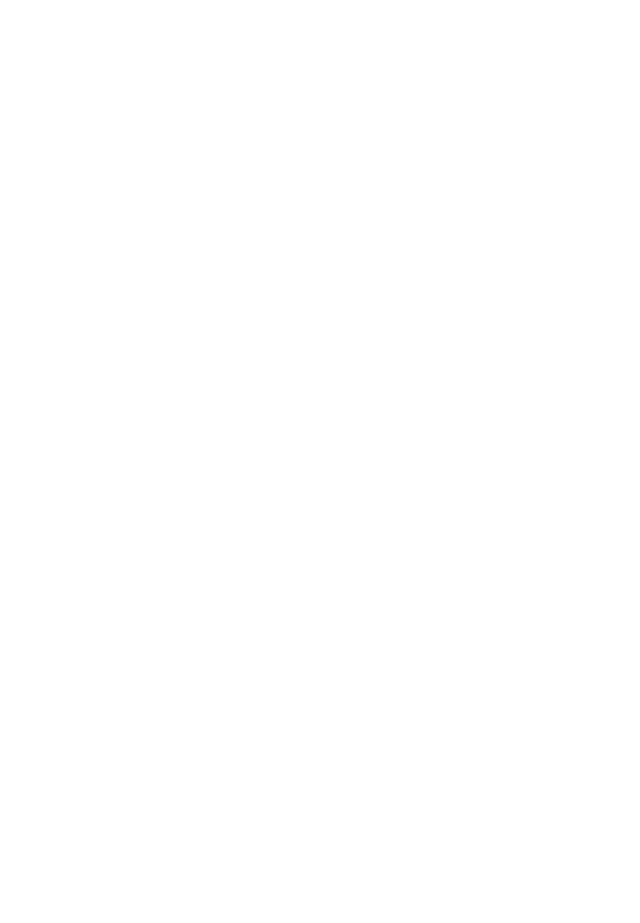
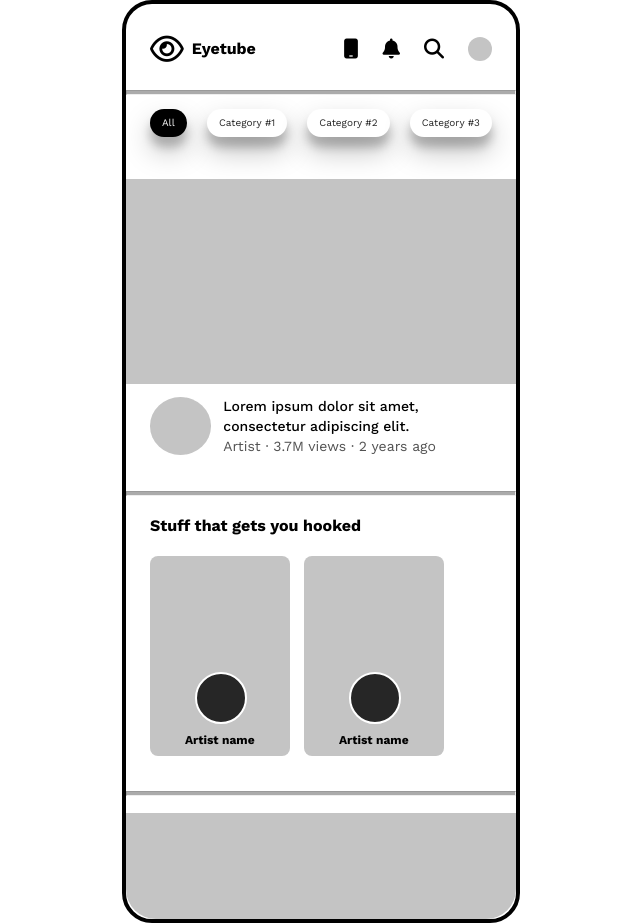
Before and after one commit to farkhodoffcodes/mobile-app-fe1, a React (Create React App) app: page /page09 in a window 1280 px wide. Before the commit this address had no page. Shown: the whole page, without its empty margins (323-963 px from the left). Before the commit the page ends 800 px from the top, so only its background shows below. Built offline with nearby package versions, Linux system fonts and the light colour scheme; a web font is replaced by a local one.

Commit message:
page09-full-end

```diff
--- a/src/App.js
+++ b/src/App.js
@@ -7,6 +7,7 @@
 import Page06 from './companents/Page0125/Page06'
 import Page07 from './companents/Page0125/Page07'
 import Page08 from './companents/Page0125/Page08'
+import Page09 from './companents/Page0125/Page09'
 import Page26 from './companents/Page2650/Page26'
 import Page27 from './companents/Page2650/Page27'
 import Page28 from './companents/Page2650/Page28'
@@ -38,6 +39,7 @@
           <Route path='/page06' element={<Page06/>}/>
           <Route path='/page07' element={<Page07/>}/>
           <Route path='/page08' element={<Page08/>}/>
+          <Route path='/page09' element={<Page09/>}/>
           <Route path='/page26' element={<Page26/>}/>
           <Route path='/page27' element={<Page27/>}/>
           <Route path='/page28' element={<Page28/>}/>
--- /dev/null
+++ b/src/companents/Page0125/Page09/index.jsx
@@ -0,0 +1,279 @@
+import React from 'react'
+import styled from 'styled-components'
+
+const Page09 = () => {
+  return (
+    <div>
+      <Page9>
+        <section className='page09'>
+            <div className="page09-header">
+                <div className="page09-container">
+                    <div className="logo">
+                        <i class="fa-regular fa-eye"></i>
+                        Eyetube
+                    </div>
+                    <span className='header-icon'>
+                        <i class="fa-solid fa-mobile"></i>
+                        <i class="fa-solid fa-bell"></i>
+                        <i class="fa-solid fa-magnifying-glass"></i>
+                        <span className='circle'></span>
+                    </span>
+                </div>
+            </div>
+
+            <hr />
+
+            <nav className='page09-navbar'>
+                <div className="page09-container">
+                    <ol className="navbar-list">
+                        <li className="navbar-list-item active">All</li>
+                        <li className="navbar-list-item">Category #1</li>
+                        <li className="navbar-list-item">Category #2</li>
+                        <li className="navbar-list-item">Category #3</li>
+                    </ol>
+                </div>
+            </nav>
+
+            <div className="product">
+                <div className="product-img"></div>
+                <div className="product-profile">
+                <div className="page09-container">
+                    <div className="product-profile-img"></div>
+
+                            <div className="product-profile-desc">
+                                <h3 className='profile-heading'>Lorem ipsum dolor sit amet, consectetur adipiscing elit.</h3>
+                                <p className="profile-artist">Artist · 3.7M views · 2 years ago</p>
+                            </div>
+                        </div>
+                </div>
+            </div>
+
+            <hr />
+
+            <div className="stuff">
+                <div className="page09-container">
+                    <h2 className="stuff-heading">Stuff that gets you hooked</h2>
+                    <ol className="stuff-list">
+                        <li className="stuff-list-item">
+                            <span className='circle'></span>
+                            <h3 className="stuff-item-artist-name">Artist name</h3>
+                        </li>
+
+                        <li className="stuff-list-item">
+                            <span className='circle'></span>
+                            <h3 className="stuff-item-artist-name">Artist name</h3>
+                        </li>
+
+                    </ol>
+                </div>
+            </div>
+
+            <hr className='footer-hr'/>
+
+            <footer className='footer'></footer>
+        </section>
+      </Page9>
+    </div>
+  )
+}
+
+const Page9 = styled.div`
+
+    .footer{
+        width:100%;
+        height:106px;
+        background-color:#c4c4c4;
+        border-bottom-left-radius: 30px;
+        border-bottom-right-radius: 30px;
+
+    }
+
+    .footer-hr{
+        margin-bottom:17px;
+    }
+
+    .stuff{
+        .page09-container{
+            .stuff-heading{
+                font-size:16px;
+                line-height:20px;
+                color:#000;
+                margin-top:20px;
+                margin-bottom:20px;
+            }
+
+            .stuff-list{
+                display:flex;
+                align-items:center;
+                flex-direction:row;
+                gap:14px;
+                margin-bottom:35px;
+                .stuff-list-item{
+                    width:140px;
+                    height:200px;
+                    border-radius:8px;
+                    background-color:#c4c4c4;
+                    position:relative;
+
+
+                    .circle{
+                        width:48px;
+                        height:48px;
+                        background-color:#262626;
+                        border:2px solid #fff;
+                        display:block;
+                        border-radius:50%;
+                        margin: 0 auto;
+                        position:absolute;
+                        bottom:32px;
+                        left:45px;
+                    }
+
+                    .stuff-item-artist-name{
+                        position:absolute;
+                        bottom:8px;
+                        left:35px;
+                        font-size:12px;
+                        line-height:16px;
+                        color:#000;
+                    }
+                }
+            }
+
+        }
+    }
+
+    .product{
+        margin-bottom:35px;
+        .product-img{
+            width:100%;
+            height:205px;
+            background-color:#c4c4c4;
+            margin-bottom:12px;
+        }
+
+        .product-profile{
+            .page09-container{
+                display:flex;
+                align-items:center;
+                gap:12px;
+            }
+
+            .product-profile-img{
+                width:88px;
+                height:58px;
+                border-radius:50%;
+                background-color:#c4c4c4;
+            }
+
+            .product-profile-desc{
+                .profile-heading{
+                    font-size:14px;
+                    line-height:20px;
+                    color:#000;
+                    font-weight:500;
+                }
+
+                .profile-artist{
+                    font-size:14px;
+                    line-height:20px;
+                    color:#525252;
+                }
+            }
+        }
+    }
+
+    .page09-navbar{
+        margin-top:14px;
+        margin-bottom:42px;
+        .page09-container{
+            .navbar-list{
+                display:flex;
+                align-items:center;
+                justify-content:space-between;
+
+                .navbar-list-item{
+                    padding:8px 12px;
+                    background-color:#fff;
+                    color:#262626;
+                    font-size:10px;
+                    line-height:12px;
+                    border-radius:48px;
+                    box-shadow: rgba(0, 0, 0, 0.25) 0px 14px 28px, rgba(0, 0, 0, 0.22) 0px 10px 10px;
+                    cursor:pointer;
+                }
+
+                .navbar-list-item.active{
+                    color:#fff;
+                    background-color:#000;
+                }
+            }
+        }
+    }
+
+    hr{
+        height:3px;
+        background-color:#ababab;
+    }
+
+    .page09-header{
+        margin-top:30px;
+        margin-bottom:26px;
+        width:100%;
+        .page09-container{
+            display:flex;
+            align-items:center;
+            justify-content:space-between;
+            // gap:124px;
+
+            .logo{
+                display:flex;
+                align-items:center;
+                gap:8px;
+                font-size:16px;
+                line-height:20px;
+                color:#000;
+                font-weight:bold;
+
+                i{
+                    font-size:30px;
+                }
+            }
+
+            .header-icon{
+                display:flex;
+                align-items:center;
+                gap:24px;
+                font-size:20px;
+
+
+                i{
+                    cursor:pointer;
+                }
+            }
+
+            .circle{
+                width:24px;
+                height:24px;
+                background-color:#c4c4c4;
+                display:block;
+                border-radius:50%;
+            }
+        }
+    }
+
+    .page09{
+        width:100%;
+        height:auto;
+        border:4px solid #000;
+        border-radius:30px;
+    }
+
+    .page09-container{
+        width:342px;
+        margin:0 auto;
+    }
+
+`
+
+export default Page09
```
